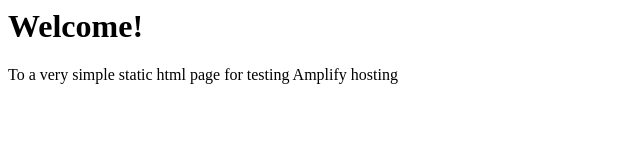
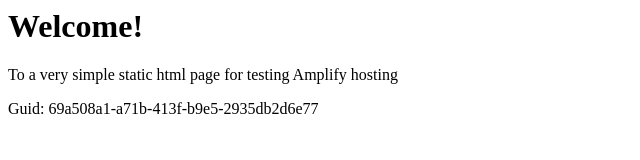
Before and after one commit to aws-aemilia-sin/Github-PR-Commit-Integration-Test-DoNotTouch-Gith-OKSLNVO2-v1-preprod-ap-southeast-1, a website: page src/index.html in a window 1280 px wide. Shown: the whole page, without its empty margins (0-640 px from the left). Drawn offline with Linux system fonts and the light colour scheme.

Commit message:
commit from integ tests

```diff
--- a/src/index.html
+++ b/src/index.html
@@ -1,3 +1,5 @@
+
+
 <html lang="en">
 
 <head>
@@ -10,6 +12,6 @@
 <body>
     <h1>Welcome!</h1>
     <p>To a very simple static html page for testing Amplify hosting</p>
-</body>
+    <p>Guid: 69a508a1-a71b-413f-b9e5-2935db2d6e77</p></body>
 
 </html>
```
